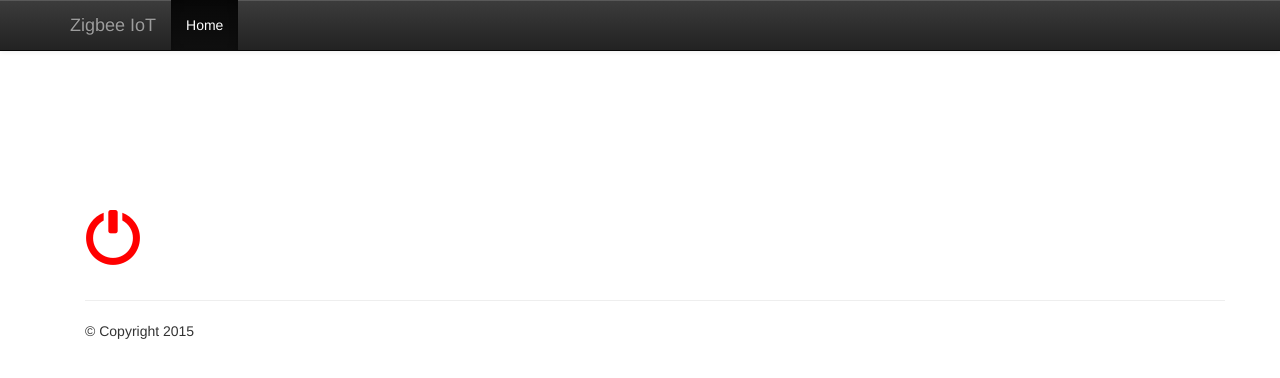
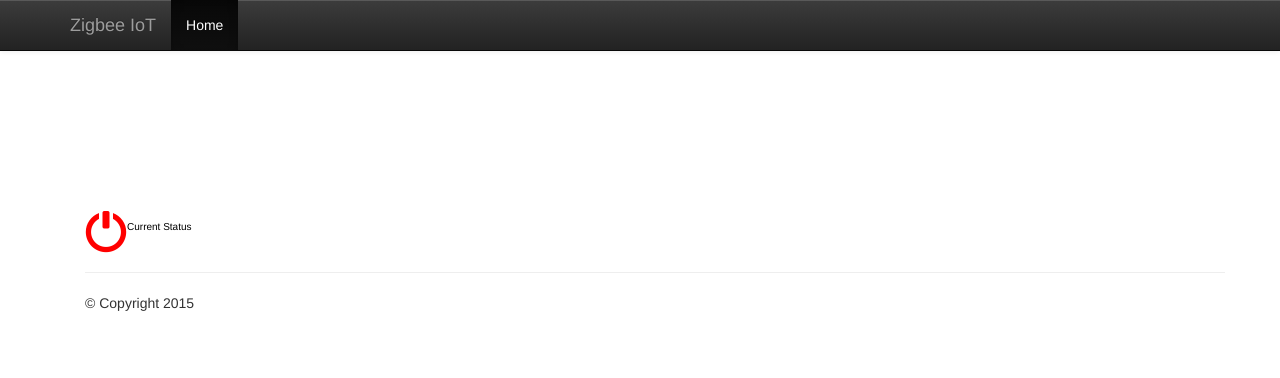
Before and after one commit to azzicharbel/dataTracking, a website: page public/index.html in a window 1280 px wide. Shown: the top 378 px of the page. Drawn offline with nearby package versions, Linux system fonts and the light colour scheme; no server answers.

Commit message:
styles changes for status icon and labels

```diff
--- a/public/index.html
+++ b/public/index.html
@@ -66,10 +66,11 @@
         <!--</div>-->
     <!--</div>-->
 
-    <div class="row">
-        <div class="col-lg-1 col-md-1 col-sm-1 col-xs-1" id="statusColor" style = "margin-top: 12%">
-            <div class="glyphicon glyphicon-off" style ="font-size: 4em;"></div>
-            <P style ="font-size: 1.5em; margin-left: 15%">{{parentobj.sensordata}}</P>
+    <div class="row row-centered">
+        <div class="col-lg-2 col-md-2 col-sm-2 col-xs-2 col-centered" id="statusColor" style = "margin-top: 12%">
+            <div class="glyphicon glyphicon-off" style ="font-size: 3em; float:left"></div>
+            <P>{{parentobj.sensordata}}</P>
+            <P style ="font-size: 10px; color:black;">Current Status</P>
         </div>
         <div class="col-lg-8 col-md-8 col-sm-8 col-xs-8">
             <div ng-view=""></div>
--- a/public/stylesheets/style.css
+++ b/public/stylesheets/style.css
@@ -1,8 +1,6 @@
 body {
-  min-height: 2000px;
   padding-top: 70px;
 }
-
 
 a {
   color: #00B7FF;
```
